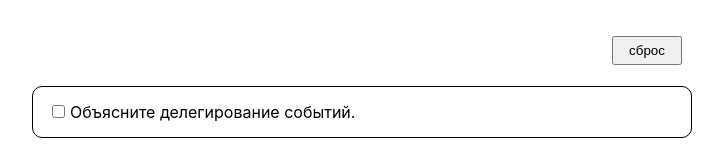
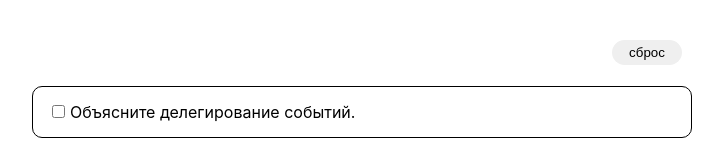
Before and after one commit to Kyslytsia/interview-questions-React-Typescript, a React (Create React App) app: page / in a window 1280 px wide. Shown: the top 146 px of the page, without its empty margins (278-1001 px from the left). Built offline with nearby package versions, Linux system fonts and the light colour scheme.

Commit message:
interview-questions

```diff
--- a/src/App.css
+++ b/src/App.css
@@ -5,9 +5,8 @@
 
 .reset-block {
     position: sticky;
-    top: 0;
+    top: 20px;
     padding: 20px;
-    /* border: 1px solid black; */
     height: 30px;
 }
 
@@ -17,11 +16,13 @@
     top: 20px;
     padding: 5px;
     width: 70px;
+    border-radius: 15px;
+    border: none;
 }
 
 .list {
     list-style: none;
-    padding: 0 20px 20px 20px;
+    padding: 0 20px 0 20px;
 }
 
 .list__item {
```
